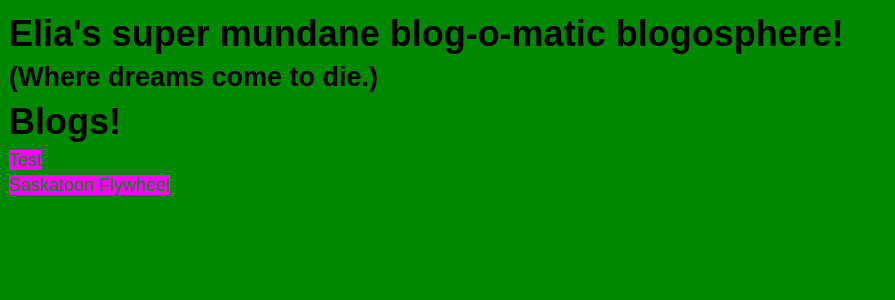
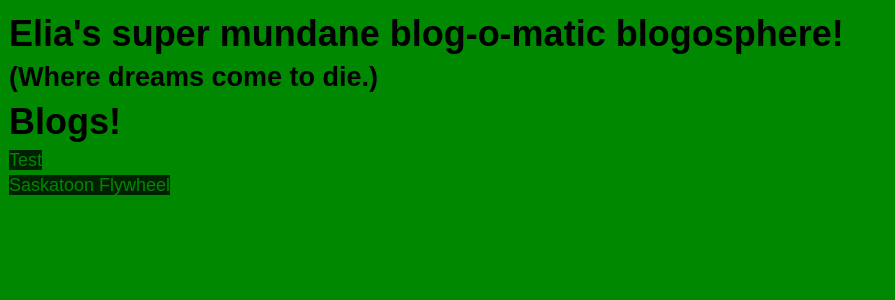
Before and after one commit to EliaTarasoff/EliaTarasoff.github.io, a Jekyll site: the page built from index.html, in a window 1280 px wide. Shown: the top 300 px of the page, without its empty margins (0-895 px from the left). Built offline with Jekyll 4.4.1, drawn with Linux system fonts in a browser that asks for light colours.

Commit message:
Update errythang.sass

```diff
--- a/css/errythang.sass
+++ b/css/errythang.sass
@@ -20,7 +20,7 @@ body
     padding: 9px
 
     a
-        background: #F0F
+        background: $green-dark
         color: $green-med
         text-decoration: none
 
```
